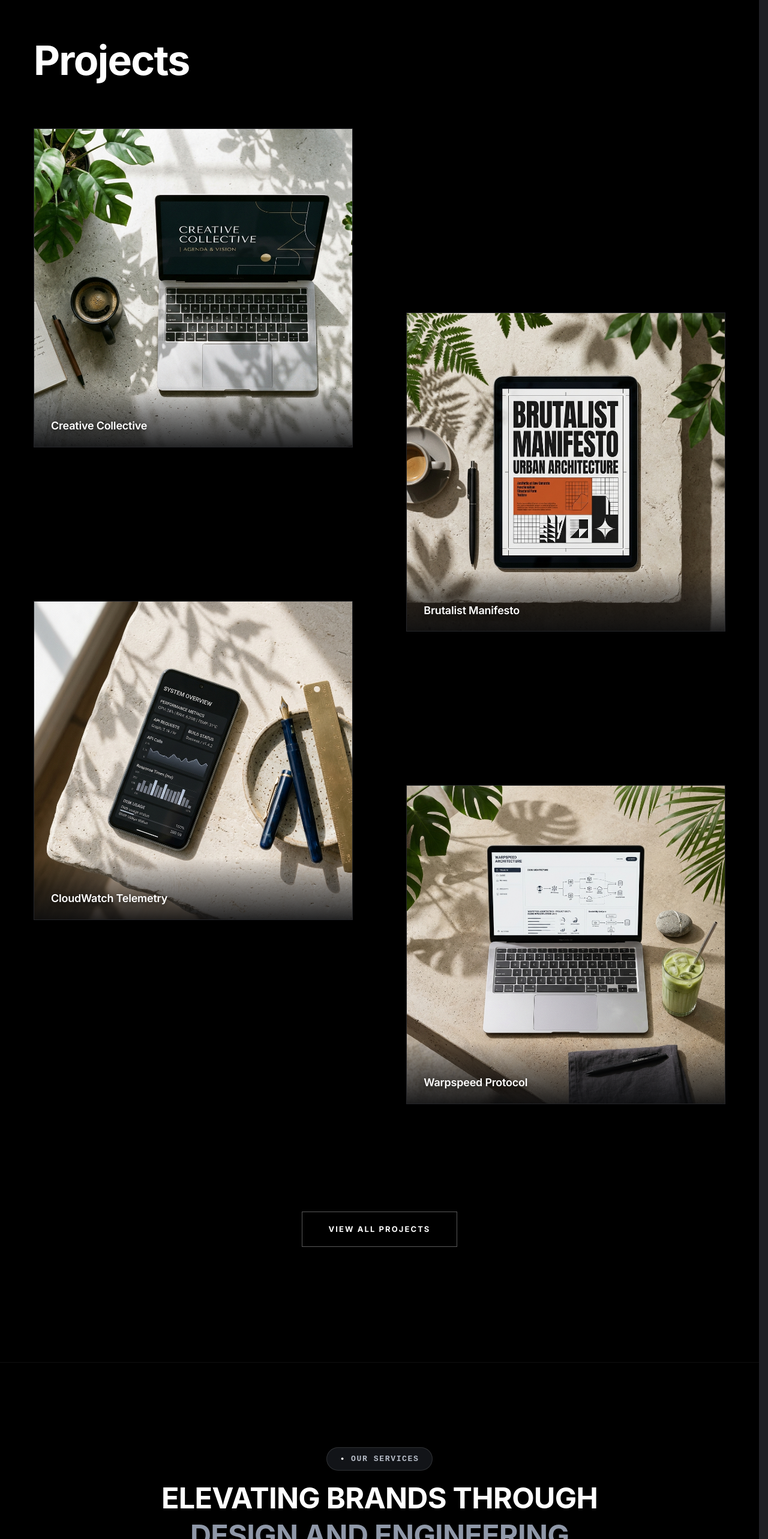
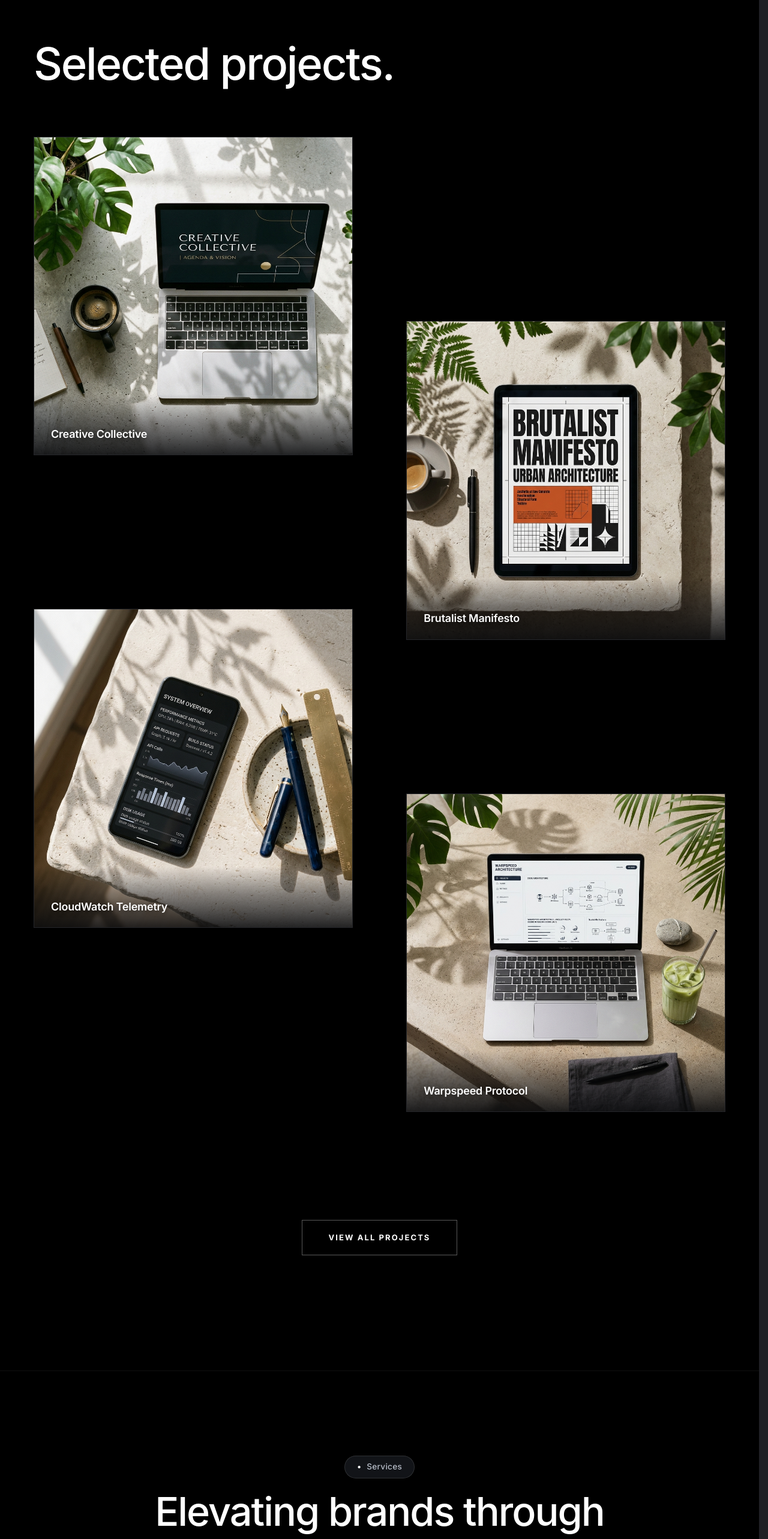
Before and after one commit to dilshandevxx/dilshan-personal-portfolio, a Next.js app: page / in a window 1280 px wide. Shown: the part 1861-4427 px from the top of the page at 60% size. Built offline with nearby package versions, Linux system fonts and the light colour scheme; a web font is replaced by a local one.

Commit message:
style: remove all-caps titles and unify section headings with hero font styling

```diff
--- a/src/components/cover/sections/ContactSection.module.css
+++ b/src/components/cover/sections/ContactSection.module.css
@@ -39,21 +39,25 @@
   margin: 0;
   display: flex;
   flex-direction: column;
-  line-height: 1.15;
-  letter-spacing: -0.01em;
-  font-family: var(--font-display, "Outfit", -apple-system, sans-serif);
+  line-height: 1.1;
+  letter-spacing: -0.03em;
+  font-family: var(--font-display, "Plus Jakarta Sans", "Outfit", -apple-system, sans-serif);
+  font-weight: 500;
+  text-transform: none;
 }
 
 .headingWhite {
   color: #ffffff;
-  font-size: clamp(2.2rem, 4vw, 3.25rem);
-  font-weight: 700;
+  font-size: clamp(2.4rem, 4.8vw, 4.2rem);
+  font-weight: 500;
+  letter-spacing: -0.03em;
 }
 
 .headingAccent {
-  color: #e2d5b5; /* Warm light cream/gold accent */
-  font-size: clamp(2.2rem, 4vw, 3.25rem);
-  font-weight: 700;
+  color: #a3e635; /* Vibrant neon accent */
+  font-size: clamp(2.4rem, 4.8vw, 4.2rem);
+  font-weight: 500;
+  letter-spacing: -0.03em;
 }
 
 .description {
--- a/src/components/cover/sections/ContactSection.tsx
+++ b/src/components/cover/sections/ContactSection.tsx
@@ -31,8 +31,8 @@ export default function ContactSection() {
           transition={{ duration: 0.6 }}
         >
           <h2 className={styles.heading}>
-            <span className={styles.headingWhite}>FEEL FREE TO</span>
-            <span className={styles.headingAccent}>CONTACT ME</span>
+            <span className={styles.headingWhite}>Feel free to</span>
+            <span className={styles.headingAccent}>contact me.</span>
           </h2>
 
           <p className={styles.description}>
--- a/src/components/cover/sections/FaqSection.module.css
+++ b/src/components/cover/sections/FaqSection.module.css
@@ -40,11 +40,11 @@
   color: #b8bec9;
   border: 1px solid rgba(255, 255, 255, 0.12);
   border-radius: 999px;
-  font-family: var(--font-mono, monospace);
-  font-size: 0.82rem;
-  font-weight: 600;
-  letter-spacing: 0.12em;
-  text-transform: uppercase;
+  font-family: var(--font-body, -apple-system, sans-serif);
+  font-size: 0.85rem;
+  font-weight: 500;
+  letter-spacing: 0.02em;
+  text-transform: none;
 }
 
 .badgeDot {
@@ -53,23 +53,21 @@
   line-height: 1;
 }
 
+/* Title: Matching Hero Section Font Beautifully */
 .title {
   display: flex;
   flex-direction: column;
   align-items: center;
-  gap: 0.3rem;
-  font-family: var(--font-display, "Outfit", -apple-system, sans-serif);
-  font-size: clamp(2rem, 3.8vw, 3.2rem);
-  font-weight: 700;
-  line-height: 1.18;
-  letter-spacing: -0.015em;
-  text-transform: uppercase;
+  text-align: center;
+  gap: 0.25rem;
+  font-family: var(--font-display, "Plus Jakarta Sans", "Outfit", -apple-system, sans-serif);
+  font-size: clamp(2.4rem, 5.2vw, 4.2rem);
+  font-weight: 500;
+  line-height: 1.12;
+  letter-spacing: -0.03em;
   color: #ffffff;
+  text-transform: none;
   margin: 0;
-}
-
-.titleLine {
-  display: block;
 }
 
 .subtitle {
--- a/src/components/cover/sections/FaqSection.tsx
+++ b/src/components/cover/sections/FaqSection.tsx
@@ -54,16 +54,15 @@ export default function FaqSection() {
   return (
     <section className={styles.faqSection} id="faq" aria-label="Frequently Asked Questions">
       <div className={styles.container}>
-        {/* Header matching reference */}
+        {/* Header */}
         <div className={styles.header}>
           <div className={styles.badgeWrapper}>
             <span className={styles.pillBadge}>
-              <span className={styles.badgeDot}>•</span> FAQ
+              <span className={styles.badgeDot}>•</span> Frequently asked questions
             </span>
           </div>
           <h2 className={styles.title}>
-            <span className={styles.titleLine}>FREQUENTLY ASKED</span>
-            <span className={styles.titleLine}>QUESTIONS</span>
+            Frequently asked questions.
           </h2>
           <p className={styles.subtitle}>
             Quick answers regarding engineering approach, system architecture, and technical collaboration.
@@ -72,9 +71,8 @@ export default function FaqSection() {
 
         {/* Accordion List */}
         <div className={styles.accordionList}>
-          {FAQ_ITEMS.map((item, index) => {
+          {FAQ_ITEMS.map((item) => {
             const isOpen = openId === item.id;
-            const indexStr = String(index + 1).padStart(2, "0");
             return (
               <div key={item.id} className={styles.accordionItem}>
                 <button
@@ -83,10 +81,7 @@ export default function FaqSection() {
                   className={styles.rowTrigger}
                   aria-expanded={isOpen}
                 >
-                  <div className={styles.titleGroup}>
-                    <span className={styles.itemIndex}>{indexStr}</span>
-                    <span className={styles.questionText}>{item.question}</span>
-                  </div>
+                  <span className={styles.questionText}>{item.question}</span>
                   <span
                     className={`${styles.iconButton} ${isOpen ? styles.iconButtonOpen : ""}`}
                     aria-hidden="true"
--- a/src/components/cover/sections/InsightsSection.module.css
+++ b/src/components/cover/sections/InsightsSection.module.css
@@ -42,10 +42,11 @@
 .title {
   color: #ffffff;
   font-family: var(--font-display, "Plus Jakarta Sans", "Outfit", -apple-system, sans-serif);
-  font-size: clamp(2.25rem, 4.5vw, 3.5rem);
-  font-weight: 700;
-  line-height: 1.05;
-  letter-spacing: -0.025em;
+  font-size: clamp(2.4rem, 5vw, 4rem);
+  font-weight: 500;
+  line-height: 1.1;
+  letter-spacing: -0.03em;
+  text-transform: none;
   margin: 0;
 }
 
--- a/src/components/cover/sections/InsightsSection.tsx
+++ b/src/components/cover/sections/InsightsSection.tsx
@@ -50,7 +50,7 @@ export default function InsightsSection() {
       <div className={styles.container}>
         {/* Section Header */}
         <div className={styles.header}>
-          <h2 className={styles.title}>Insights</h2>
+          <h2 className={styles.title}>Insights.</h2>
           <Link href="/portfolio/blog" className={styles.allInsightsLink}>
             <span>All Articles</span>
             <ArrowUpRight size={13} aria-hidden="true" />
--- a/src/components/cover/sections/SelectedWork.module.css
+++ b/src/components/cover/sections/SelectedWork.module.css
@@ -44,17 +44,18 @@
 
 .title {
   color: #ffffff;
-  font-family: var(--font-display, "Outfit", -apple-system, sans-serif);
-  font-size: clamp(2.5rem, 5.5vw, 4.25rem);
-  font-weight: 700;
-  line-height: 1;
-  letter-spacing: -0.025em;
+  font-family: var(--font-display, "Plus Jakarta Sans", "Outfit", -apple-system, sans-serif);
+  font-size: clamp(2.6rem, 5.8vw, 4.8rem);
+  font-weight: 500;
+  line-height: 1.1;
+  letter-spacing: -0.03em;
+  text-transform: none;
   margin: 0;
 }
 
 @media (max-width: 640px) {
   .title {
-    font-size: clamp(2rem, 8vw, 2.75rem);
+    font-size: clamp(2.2rem, 9vw, 3.2rem);
   }
 }
 
--- a/src/components/cover/sections/SelectedWork.tsx
+++ b/src/components/cover/sections/SelectedWork.tsx
@@ -55,7 +55,7 @@ export default function SelectedWork() {
         {/* Header */}
         <div className={styles.header}>
           <div className={styles.headerLeft}>
-            <h2 className={styles.title}>Projects</h2>
+            <h2 className={styles.title}>Selected projects.</h2>
           </div>
         </div>
 
--- a/src/components/cover/sections/SkillsGrid.module.css
+++ b/src/components/cover/sections/SkillsGrid.module.css
@@ -36,16 +36,16 @@
   align-items: center;
   justify-content: center;
   gap: 0.55rem;
-  padding: 0.48rem 1.35rem;
+  padding: 0.45rem 1.25rem;
   background-color: #121418;
   color: #b8bec9;
   border: 1px solid rgba(255, 255, 255, 0.12);
   border-radius: 999px;
-  font-family: var(--font-mono, monospace);
-  font-size: 0.82rem;
-  font-weight: 600;
-  letter-spacing: 0.12em;
-  text-transform: uppercase;
+  font-family: var(--font-body, -apple-system, sans-serif);
+  font-size: 0.85rem;
+  font-weight: 500;
+  letter-spacing: 0.02em;
+  text-transform: none;
 }
 
 .badgeDot {
@@ -54,27 +54,25 @@
   line-height: 1;
 }
 
-/* Headline: ELEVATING BRANDS THROUGH DESIGN AND ENGINEERING */
+/* Headline: Matching Hero Section Font Beautifully */
 .headline {
   display: flex;
   flex-direction: column;
   align-items: center;
-  gap: 0.3rem;
-  font-family: var(--font-display, "Outfit", -apple-system, sans-serif);
-  font-size: clamp(2rem, 3.8vw, 3.2rem);
-  font-weight: 700;
-  line-height: 1.18;
-  letter-spacing: -0.015em;
-  text-transform: uppercase;
+  text-align: center;
+  gap: 0.25rem;
+  font-family: var(--font-display, "Plus Jakarta Sans", "Outfit", -apple-system, sans-serif);
+  font-size: clamp(2.4rem, 5.2vw, 4.2rem);
+  font-weight: 500;
+  line-height: 1.12;
+  letter-spacing: -0.03em;
+  color: #ffffff;
+  text-transform: none;
   margin: 0;
 }
 
-.headlineTop {
-  color: #ffffff;
-}
-
-.headlineBottom {
-  color: #8f98a8;
+.headlineRow {
+  display: block;
 }
 
 .leadText {
--- a/src/components/cover/sections/SkillsGrid.tsx
+++ b/src/components/cover/sections/SkillsGrid.tsx
@@ -76,12 +76,12 @@ export default function SkillsGrid() {
         <div className={styles.header}>
           <div className={styles.badgeWrapper}>
             <span className={styles.pillBadge}>
-              <span className={styles.badgeDot}>•</span> OUR SERVICES
+              <span className={styles.badgeDot}>•</span> Services
             </span>
           </div>
           <h2 className={styles.headline}>
-            <span className={styles.headlineTop}>ELEVATING BRANDS THROUGH</span>
-            <span className={styles.headlineBottom}>DESIGN AND ENGINEERING</span>
+            <span className={styles.headlineRow}>Elevating brands through</span>
+            <span className={styles.headlineRow}>design and engineering.</span>
           </h2>
           <p className={styles.leadText}>
             Specialized engineering capabilities tailored for high-scale digital products, distributed systems, and modern digital experiences.
```
